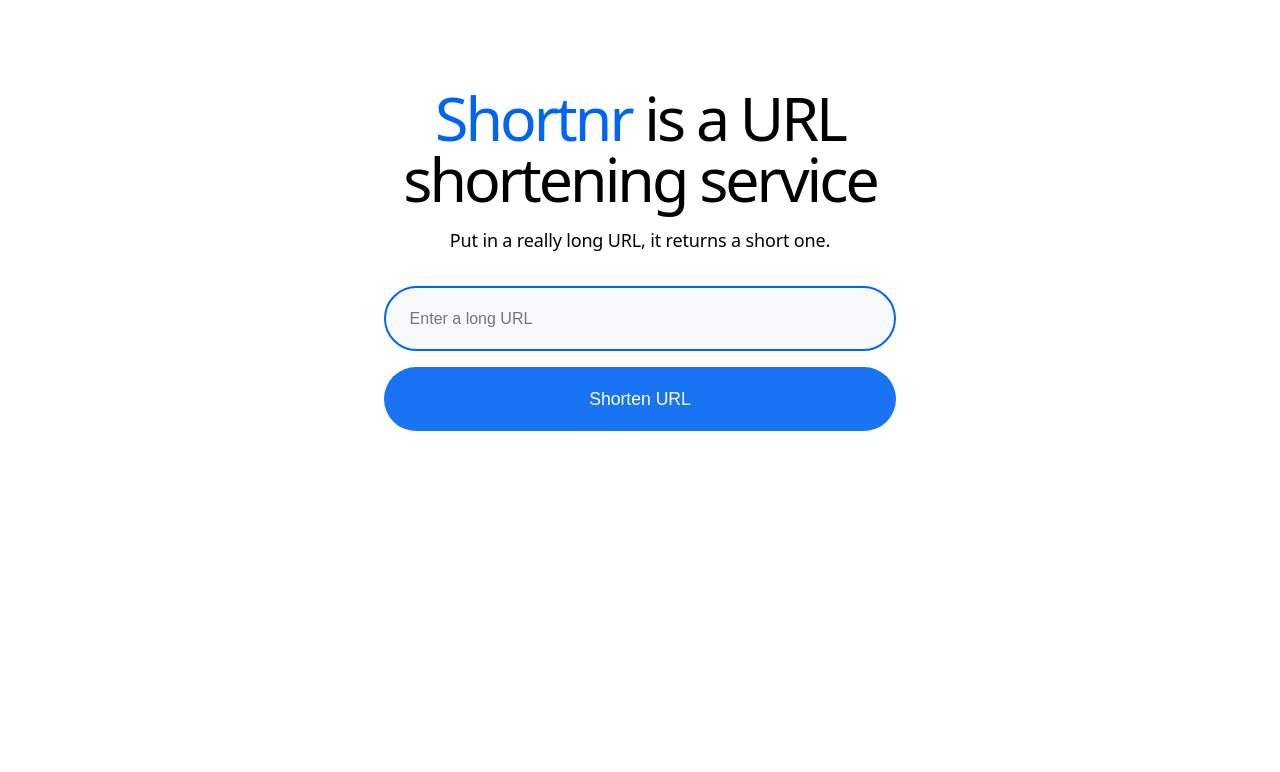
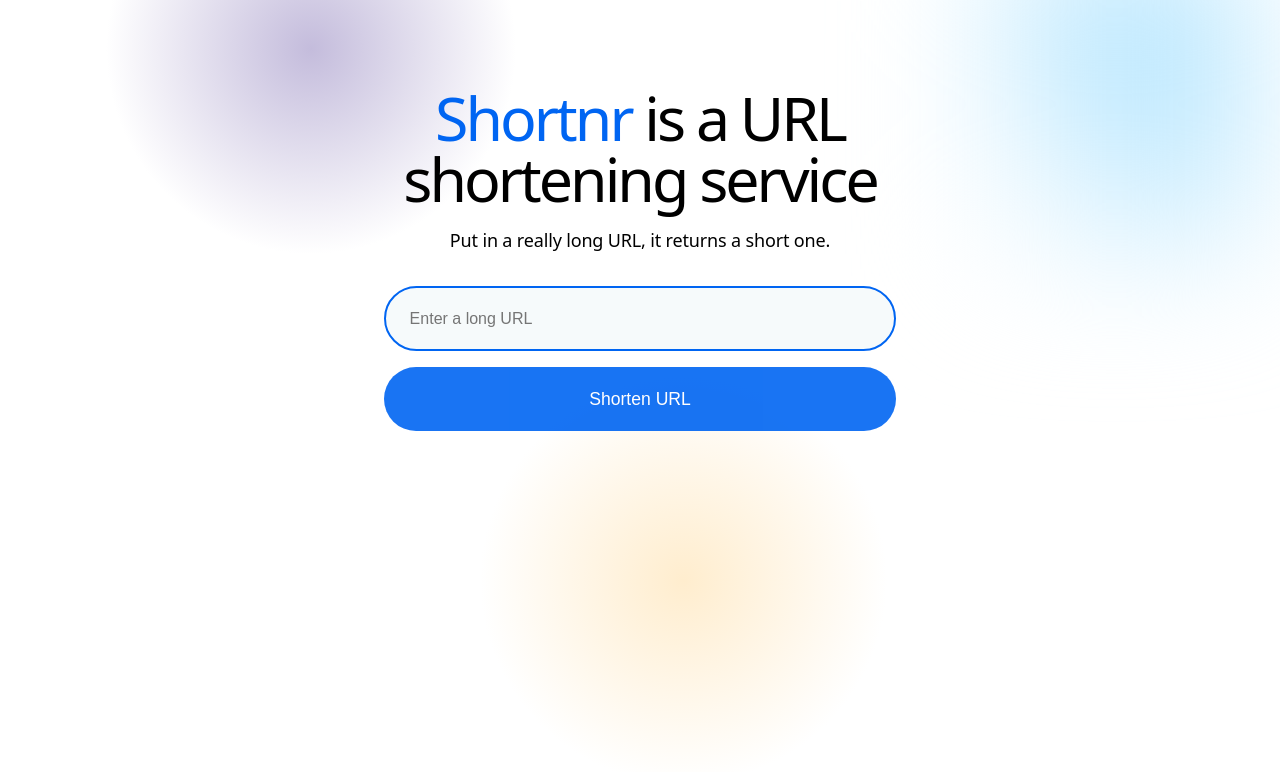
Before and after one commit to ed3t/shortnr, a React (Vite) app in the folder frontend/: page / in a window 1280 px wide. Shown: the top 772 px of the page. Built offline with nearby package versions, Linux system fonts and the light colour scheme; no server answers.

Commit message:
Layout styling

```diff
--- a/frontend/src/index.scss
+++ b/frontend/src/index.scss
@@ -10,6 +10,7 @@
 ::selection {
   background: rgba(248, 232, 84, 0.654);
 }
+
 ::-moz-selection {
   background: rgba(248, 232, 84, 0.654);
 }
@@ -33,6 +34,7 @@
   font-weight: 500;
   line-height: 1;
 }
+
 h2 {
   letter-spacing: -0.140625rem;
   margin: 0;
@@ -40,6 +42,7 @@
   font-weight: 500;
   line-height: 1.16667;
 }
+
 h3 {
   letter-spacing: -0.117188rem;
   margin: 0;
@@ -47,6 +50,7 @@
   font-weight: 500;
   line-height: 1.2;
 }
+
 h4 {
   letter-spacing: -0.09375rem;
   margin: 0;
@@ -54,6 +58,7 @@
   font-weight: 500;
   line-height: 1.25;
 }
+
 h5 {
   letter-spacing: -0.0703125rem;
   margin: 0;
@@ -61,6 +66,7 @@
   font-weight: 500;
   line-height: 1.33333;
 }
+
 h6 {
   letter-spacing: -0.0585938rem;
   margin: 0;
@@ -184,6 +190,7 @@
 }
 
 .section {
+
   // padding: 5.5rem 3rem;
   .inline-block {
     display: inline-block;
@@ -216,6 +223,7 @@
     font-size: 1.125rem;
     line-height: 1.6;
   }
+
   &.small {
     max-width: 20rem;
     font-size: 0.75rem;
@@ -239,9 +247,11 @@
   &.large {
     margin-bottom: 3rem;
   }
+
   &.small {
     margin-bottom: 0.5rem;
   }
+
   &.none {
     margin-bottom: 0;
   }
@@ -253,6 +263,7 @@
   &.large {
     margin-top: 3rem;
   }
+
   &.small {
     margin-top: 0.5rem;
   }
@@ -309,6 +320,7 @@
   from {
     transform: rotate(0deg);
   }
+
   to {
     transform: rotate(359deg);
   }
@@ -338,6 +350,7 @@
     &:hover {
       background-color: #0059d5;
     }
+
     &:disabled {
       opacity: 0.9;
       pointer-events: none;
@@ -365,6 +378,7 @@
       animation: page-loader-outer 1.5s infinite ease-in;
       z-index: 999999;
     }
+
     &::after {
       content: "Redirecting...";
       position: absolute;
@@ -376,19 +390,25 @@
   }
 
   @keyframes page-loader-inner {
-      0%, 40% {
+
+    0%,
+    40% {
       transform: scale(0);
     }
+
     100% {
       transform: scale(1);
       opacity: 0;
     }
   }
+
   @keyframes page-loader-outer {
     0% {
       transform: scale(1);
     }
-      40%, 100% {
+
+    40%,
+    100% {
       transform: scale(0);
       opacity: 0;
     }
@@ -400,3 +420,58 @@
     display: none;
   }
 }
+
+.page {
+  position: relative;
+  top: auto;
+  left: auto;
+  align-items: center;
+  height: 100vh;
+  width: 100%;
+  max-width: 100%;
+  margin: 0;
+  padding: 0;
+  z-index: 9997;
+
+  &:before {
+    position: absolute;
+    top: -156px;
+    content: "";
+    display: block;
+    left: 106px;
+    width: 410px;
+    height: 410px;
+    border-radius: 50%;
+    background: radial-gradient(50% 50% at 50% 50%, #c4bcdc 0%, #fff 100%);
+    z-index: -1;
+  }
+
+  &:after {
+    position: absolute;
+    left: 30rem;
+    content: "";
+    display: block;
+    bottom: 1rem;
+    width: 407px;
+    height: 407px;
+    border-radius: 50%;
+    background: radial-gradient(50% 50% at 50% 50%, #ffedce 0%, #fff 100%);
+    z-index: -1;
+  }
+
+  .section {
+    &:after {
+      position: absolute;
+      content: "";
+      display: block;
+      right: 38px;
+      width: 250px;
+      height: 300px;
+      top: -46px;
+      background: linear-gradient(to top right, #fff 0%, #b1e4fe 70%, #b1e4fe 100%);
+      filter: blur(70px);
+      border-radius: unset;
+      z-index: -1;
+    }
+  }
+}
--- a/frontend/src/pages/home/Home.jsx
+++ b/frontend/src/pages/home/Home.jsx
@@ -3,7 +3,7 @@
 
 const Home = (props) => {
   return (
-    <>
+    <div className="page">
       <div className="section index">
         <div className="text-container center">
           {props.environment == "local" && (
@@ -27,7 +27,7 @@
         </div>
         <Form />
       </div>
-    </>
+    </div>
   );
 };
 
```
Lines whose indentation alone changed are shown as unchanged.
